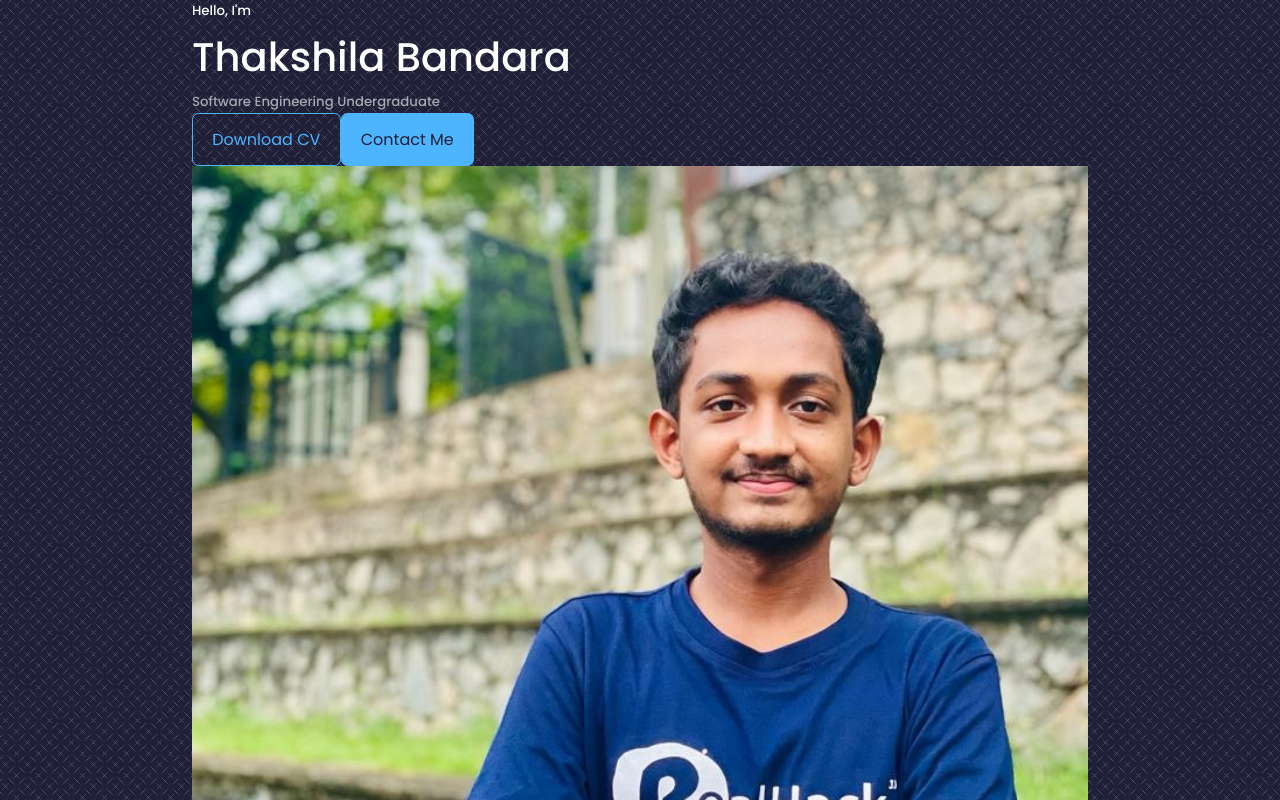
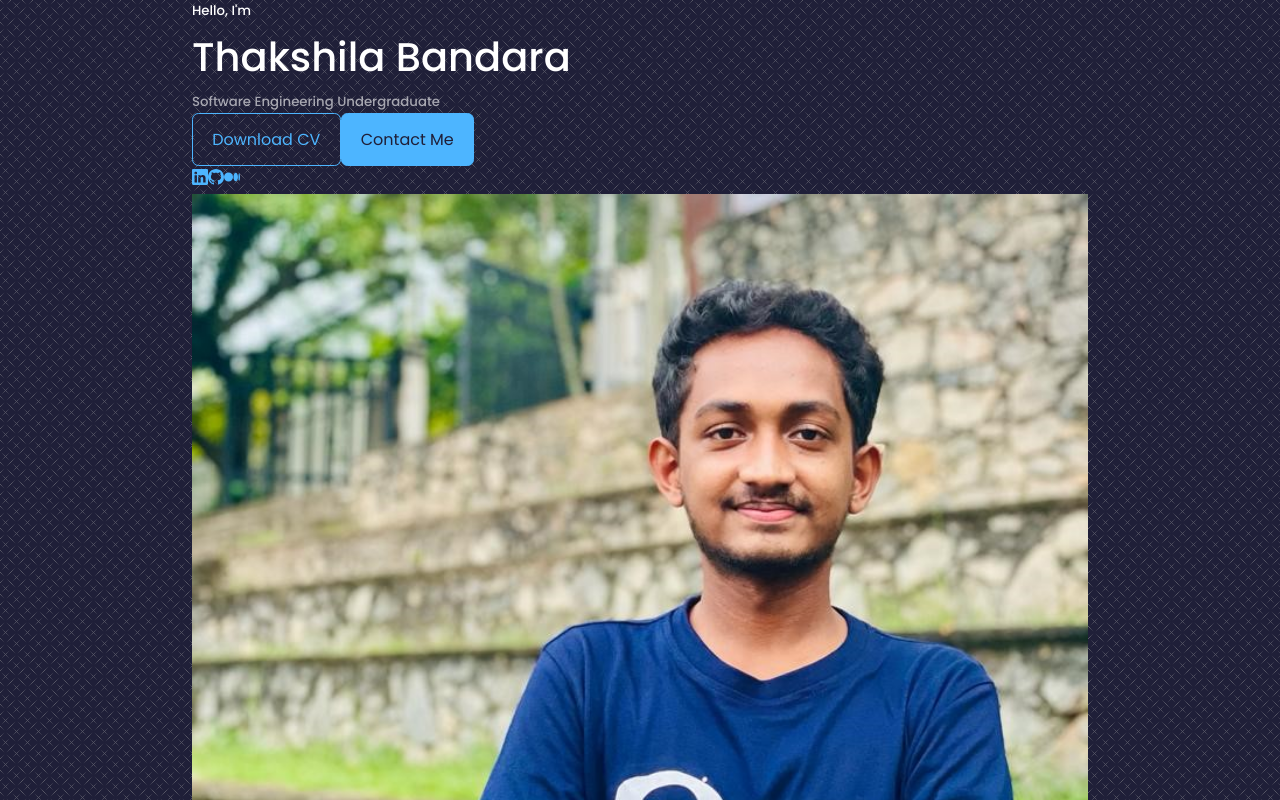
Before and after one commit to Thakshila-Bandara/my-portfolio, a React (Create React App) app: page / in a window 1280 px wide. Shown: the top 800 px of the page. Built offline with nearby package versions, Linux system fonts and the light colour scheme.

Commit message:
feat: add "HeaderSocials.jsx" and include react-icons.

```diff
--- a/package.json
+++ b/package.json
@@ -8,6 +8,7 @@
     "@testing-library/user-event": "^13.5.0",
     "react": "^18.2.0",
     "react-dom": "^18.2.0",
+    "react-icons": "^4.10.1",
     "react-scripts": "5.0.1",
     "web-vitals": "^2.1.4"
   },
--- a/src/components/header/Header.jsx
+++ b/src/components/header/Header.jsx
@@ -2,6 +2,7 @@ import React from 'react'
 import './header.css'
 import CTA from './CTA'
 import me from '../../assets/me.jpg'
+import HeaderSocials from './HeaderSocials'
 
 const Header = () => {
   return (
@@ -14,6 +15,7 @@ const Header = () => {
         <h1>Thakshila Bandara</h1>
         <h5 className="text-light">Software Engineering Undergraduate</h5>
         <CTA/>
+        <HeaderSocials/>
 
         <div className="me">
 
--- /dev/null
+++ b/src/components/header/HeaderSocials.jsx
@@ -0,0 +1,18 @@
+import React from 'react'
+import {BsLinkedin} from 'react-icons/bs'
+import {BsGithub} from 'react-icons/bs'
+import {BsMedium} from 'react-icons/bs'
+
+const HeaderSocials = () => {
+  return (
+
+    <div className="header__socials">
+
+        <a href="https://www.linkedin.com/in/thakshila-bandara-2791b9214" target="_blank" rel='noreferrer'><BsLinkedin/></a>
+        <a href="https://github.com/Thakshila-Bandara" target="_blank" rel='noreferrer'><BsGithub/></a>
+        <a href="https://medium.com/@thakshiladb2000" target="_blank" rel='noreferrer'><BsMedium/></a>
+    </div>
+  )
+}
+
+export default HeaderSocials
```
Also changed, not shown: 1 other file (tests, documents, lock files or other folders).
